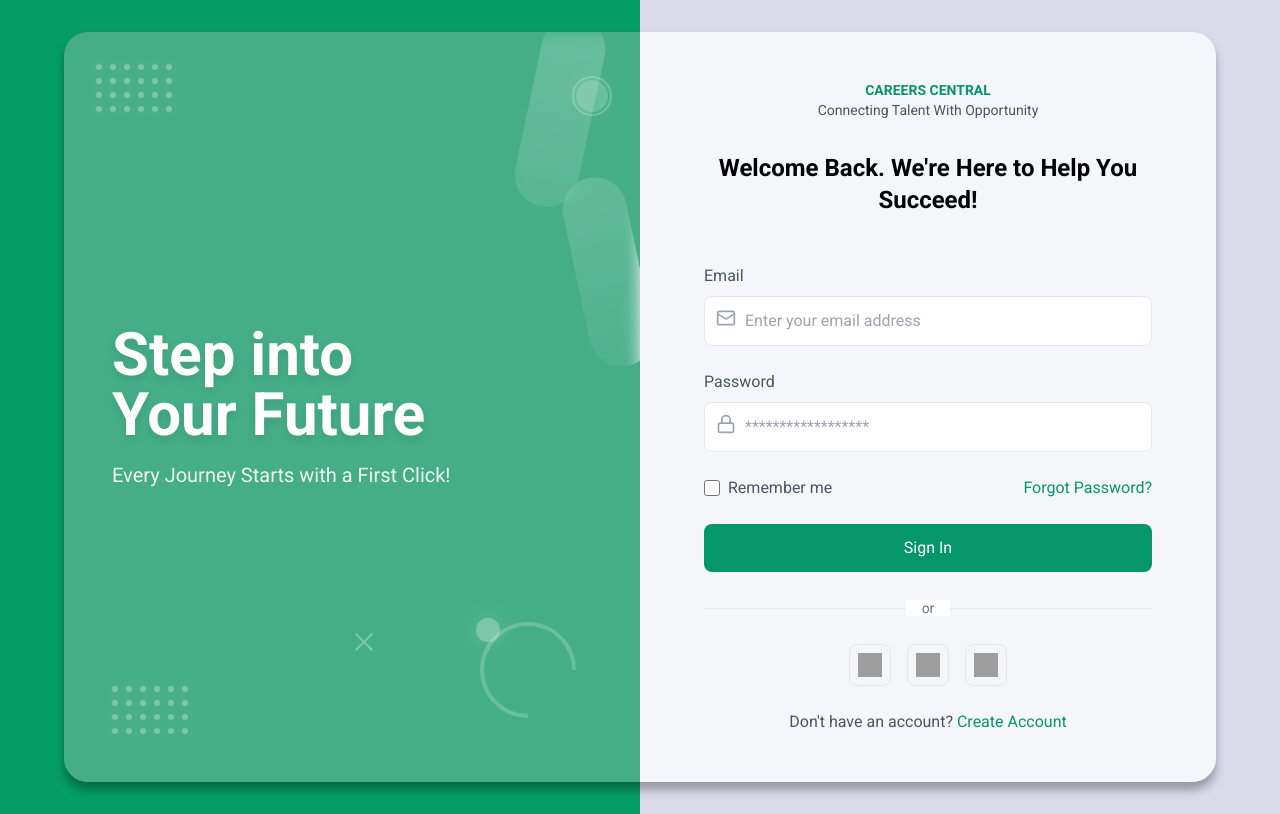
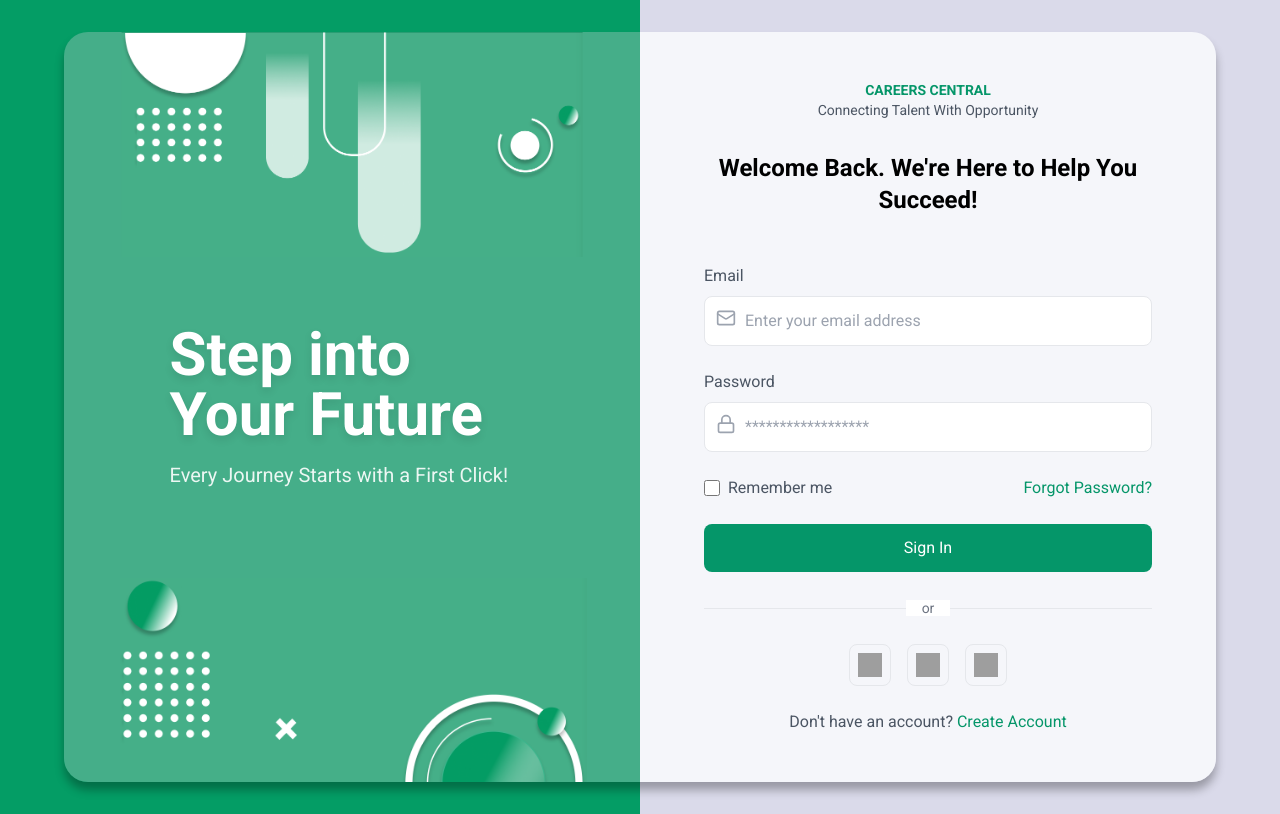
Before and after one commit to shanakasp/web-app, a React (Create React App) app: page /login in a window 1280 px wide. Built offline with nearby package versions, Linux system fonts and the light colour scheme; grey boxes are pictures that could not be loaded; a web font is replaced by a local one.

Commit message:
modified index.jsx added bottomlogin.png

```diff
--- a/src/pages/login/index.jsx
+++ b/src/pages/login/index.jsx
@@ -1,6 +1,7 @@
 import { Lock, Mail } from "lucide-react";
 import React from "react";
-
+import bottomImage from "../../Images/bottomlogin.png";
+import topImage from "../../Images/loginform top.png";
 const Index = () => {
   return (
     <div
@@ -12,7 +13,7 @@ const Index = () => {
       <div
         className="w-full max-w-6xl rounded-3xl overflow-hidden"
         style={{
-          boxShadow: "0 8px 10px rgba(0, 0, 0, 0.3)", // Dark and highly spread shadow
+          boxShadow: "0 8px 10px rgba(0, 0, 0, 0.3)",
         }}
       >
         <div className="flex flex-col md:flex-row">
@@ -23,98 +24,30 @@ const Index = () => {
               background: "#45AE89",
             }}
           >
-            {/* Dot Grid Pattern Top */}
-            <div className="absolute top-8 left-8">
-              <div className="grid grid-cols-6 gap-2">
-                {[...Array(24)].map((_, i) => (
-                  <div
-                    key={`top-${i}`}
-                    className="w-1.5 h-1.5 rounded-full"
+            {/* Image Positioned Close to Top Border */}
+            <img
+              src={topImage}
+              alt="Top Image"
+              className="absolute top-0 left-1/2 transform -translate-x-1/2"
               style={{
-                      background: "rgba(255, 255, 255, 0.3)", // Reduced opacity
-                      boxShadow: "0 0 10px rgba(255, 255, 255, 0.2)", // Reduced opacity
+                width: "80%",
+                height: "auto",
+                objectFit: "cover",
               }}
             />
-                ))}
-              </div>
-            </div>
 
-            {/* Elongated Pill Shapes */}
-            <div className="absolute -top-4 right-12">
-              <div
-                className="w-16 h-48 rounded-full transform rotate-12"
+            <img
+              src={bottomImage}
+              alt="Bottom Image"
+              className="absolute bottom-0 left-14"
               style={{
-                  background:
-                    "linear-gradient(180deg, rgba(255,255,255,0.2) 0%, rgba(255,255,255,0.1) 100%)", // Added opacity
-                  backdropFilter: "blur(8px)",
+                width: "81%",
+                height: "auto",
+                objectFit: "cover",
               }}
             />
-              <div
-                className="w-16 h-48 rounded-full transform -rotate-12 translate-x-12 -translate-y-8"
-                style={{
-                  background:
-                    "linear-gradient(180deg, rgba(255,255,255,0.15) 0%, rgba(255,255,255,0.05) 100%)", // Added opacity
-                  backdropFilter: "blur(8px)",
-                }}
-              />
-            </div>
-
-            {/* Small Circle with Ring */}
-            <div className="absolute top-12 right-8">
-              <div
-                className="w-8 h-8 rounded-full"
-                style={{
-                  background: "rgba(255,255,255,0.2)", // Added opacity
-                  boxShadow: "0 0 20px rgba(255,255,255,0.1)", // Added opacity
-                }}
-              />
-              <div className="absolute -top-1 -left-1 w-10 h-10 rounded-full border-2 border-white opacity-20" />
-            </div>
-
-            {/* Bottom Dot Grid */}
-            <div className="absolute bottom-12 left-12">
-              <div className="grid grid-cols-6 gap-2">
-                {[...Array(24)].map((_, i) => (
-                  <div
-                    key={`bottom-${i}`}
-                    className="w-1.5 h-1.5 rounded-full"
-                    style={{
-                      background: "rgba(255, 255, 255, 0.3)", // Reduced opacity
-                      boxShadow: "0 0 10px rgba(255, 255, 255, 0.2)", // Reduced opacity
-                    }}
-                  />
-                ))}
-              </div>
-            </div>
-
-            {/* Cross Mark */}
-            <div className="absolute bottom-32 left-1/2">
-              <div className="w-6 h-6 relative" style={{ opacity: 0.3 }}>
-                <div className="absolute w-6 h-0.5 bg-white top-1/2 left-0 transform -translate-y-1/2 rotate-45"></div>
-                <div className="absolute w-6 h-0.5 bg-white top-1/2 left-0 transform -translate-y-1/2 -rotate-45"></div>
-              </div>
-            </div>
-
-            {/* Progress Circle */}
-            <div className="absolute bottom-16 right-16">
-              <div
-                className="w-24 h-24 rounded-full border-4 border-white opacity-20"
-                style={{
-                  borderRightColor: "transparent",
-                  transform: "rotate(45deg)",
-                }}
-              />
-              <div
-                className="absolute -top-1 -left-1 w-6 h-6 rounded-full"
-                style={{
-                  background: "rgba(255,255,255,0.3)", // Added opacity
-                  boxShadow: "0 0 20px rgba(255,255,255,0.2)", // Added opacity
-                }}
-              />
-            </div>
-
             {/* Main Content */}
-            <div className="relative h-full flex flex-col justify-center py-8 md:py-0">
+            <div className="relative h-full flex flex-col justify-center py-8 xl:px-[12%] md:py-0">
               <h1
                 className="text-4xl md:text-5xl lg:text-6xl text-white font-bold leading-tight mb-4 text-center md:text-left"
                 style={{
```
Also changed, not shown: src/Images/bottomlogin.png (added). Lines whose indentation alone changed are shown as unchanged.
